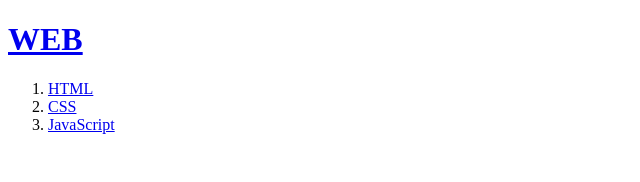
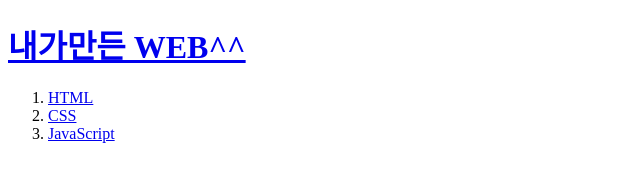
Before and after one commit to khjmiro/web1, a plain HTML site: page index.html in a window 1280 px wide. Shown: the whole page, without its empty margins (0-640 px from the left). Drawn offline with Linux system fonts and the light colour scheme.

Commit message:
Add files via upload

```diff
--- a/index.html
+++ b/index.html
@@ -5,7 +5,7 @@
   <meta charset="utf-8">
 </head>
 <body>
-  <h1><a href="index.html">WEB</a></h1>
+  <h1><a href="index.html">내가만든 WEB^^</a></h1>
   <ol>
     <li><a href="1.html">HTML</a></li>
     <li><a href="2.html">CSS</a></li>
```
